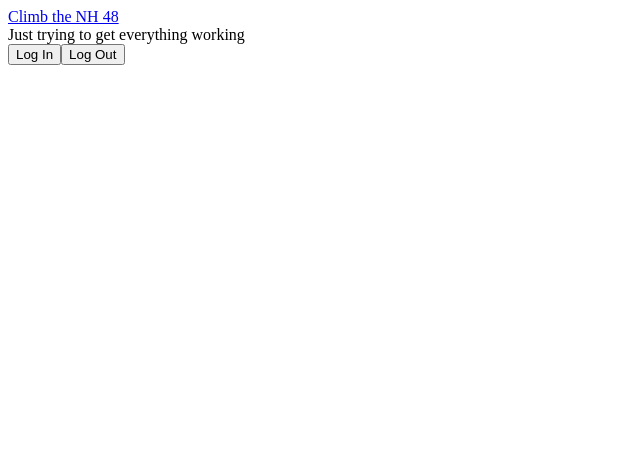
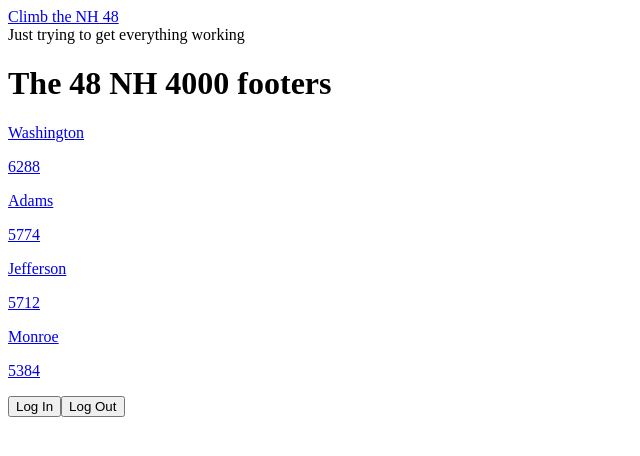
Before and after one commit to nohatekate/ClimbTheNH48Frontend, a React (Create React App) app: page /nh-48 in a window 1280 px wide. Shown: the top 456 px of the page, without its empty margins (0-640 px from the left). Built offline with nearby package versions, Linux system fonts and the light colour scheme; no server answers.

Commit message:
mapping over all mountains to link to each mountain

```diff
--- a/src/components/Main/main.js
+++ b/src/components/Main/main.js
@@ -9,7 +9,7 @@ export default function Main(props) {
         <main>
             <Routes>
                 <Route path='/' element={<Home />} />
-                <Route path='/nh_48' element={<Mountains />} />
+                <Route path='/nh-48' element={<Mountains />} />
                 <Route path='/my-hikes' element={<Hikes />} />
                 <Route path='/hikes/:id' element={<Show />} />
 
--- a/src/pages/Mountains/mountains.js
+++ b/src/pages/Mountains/mountains.js
@@ -1,9 +1,27 @@
-import data from '../../mountain-data/nh48mountains.json'
+import React from 'react';
+import { Link } from 'react-router-dom'
+
+import data from '../../mountain-data/nh48mountains.json';
 
 export default function Mountains(props) {
+
     return (
-        <div>
-            <pre>{JSON.stringify(data, null, 2)}</pre>
-        </div>
+        <>
+            <h1>The 48 NH 4000 footers</h1>
+            {data.map(mountain => (
+
+
+                <div key={mountain.name}>
+
+                    <Link to={`/mountain/${mountain.name}`}>
+                        <p>{mountain.name}</p>
+                        <p>{mountain.elevation}</p>
+                    </Link>
+                </div>
+
+            ))}
+        </>
     )
+
+
 }
```
